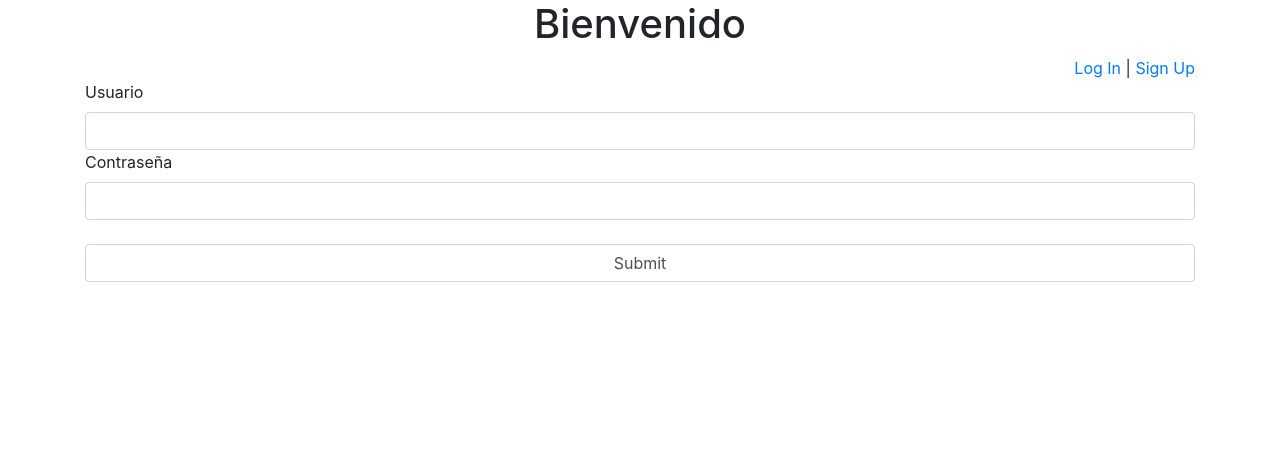
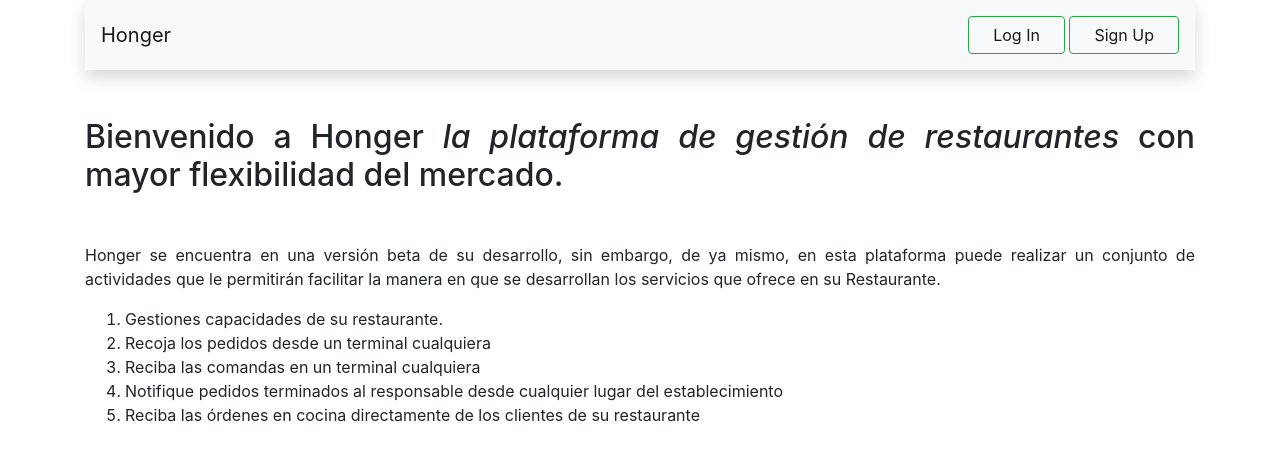
Before and after one commit to trevenk/si-part-1, a Symfony app: template templates/roles/homepage.html.twig in a window 1280 px wide. Shown: the top 461 px of the page. Run offline with Twig, Linux system fonts and the light colour scheme; the template is opened without the code that fills it, so the values that code supplies are empty; some libraries are stand-ins or nearby versions.

```diff
--- a/src/Controller/RestaurantController.php
+++ b/src/Controller/RestaurantController.php
@@ -89,7 +89,8 @@ class RestaurantController extends AbstractController
                 break;
 
             case 'admin':
-                return $this->render('roles/admin/admin.html.twig');
+
+                return $this->render('roles/admin/admin-dashboard.html.twig');
                 break;
 
             default:
--- a/src/DataFixtures/UserFixtures.php
+++ b/src/DataFixtures/UserFixtures.php
@@ -21,6 +21,7 @@ class UserFixtures extends Fixture
     {
         $user = new User();
         $user->setUsername('Bryan');
+        $user->setRoles(['ROLE_USER',]);
         $user->setPassword($this->passwordEncoder->encodePassword(
             $user, 'pass1'
         ));
--- a/src/Security/LoginFormAuthenticator.php
+++ b/src/Security/LoginFormAuthenticator.php
@@ -47,6 +47,7 @@ class LoginFormAuthenticator extends AbstractFormLoginAuthenticator
         $credentials = [
             'username' => $request->request->get('username'),
             'password' => $request->request->get('password'),
+            'role' =>$request->request->get('role'),
             'csrf_token' => $request->request->get('_csrf_token'),
         ];
         $request->getSession()->set(
--- a/templates/roles/admin/admin-dashboard.html.twig
+++ b/templates/roles/admin/admin-dashboard.html.twig
@@ -4,6 +4,9 @@
 
     <body class="mt-5">
     <div class="container text-center">
+        {% if is_granted('ROLE_ADMIN') %}
+
+
         <section class="mt-5">
             <nav class="mt-5">
                 <div class="nav nav-tabs justify-content-center mt-5" id="nav-tab" role="tablist">
@@ -138,6 +141,7 @@
 
             </div>
         </section>
+        {% endif %}
     </div>
     </body>
 
--- a/templates/roles/homepage.html.twig
+++ b/templates/roles/homepage.html.twig
@@ -2,20 +2,37 @@
 
 {% block body %}
     <div class="container">
-        <h1 class="text-center">Bienvenido</h1>
-        <ul class="nav justify-content-end">
-            <li><a href="{{ path('app_roles_show') }}">Log In</a> </li>
-            <li>&nbsp;|&nbsp;</li>
-            <li><a href="#">Sign Up</a> </li>
-        </ul>
-        <form method="post">
-            <label>Usuario</label>
-            <input type="text" name="usuario" class="form-control" id="usuario">
-            <label>Contrase&ntilde;a</label>
-            <input type="password" name="pass" class="form-control" id="pass">
-            <br>
-            <input type="submit" class="form-control">
-        </form>
+        <nav class="justify-content-between navbar navbar-expand-lg navbar-light bg-light shadow sticky-top">
+            <a class="navbar-brand" href="{{ path('app_homepage') }}">Honger</a>
+            <span class="navbar-text">
+                <ul class="navbar-nav mr-auto">
+                    <li class="">
+                        <a class="px-4 btn btn-outline-success" href="{{ path('app_login') }}">Log In</a>
+                    </li>
+                    <li class="">
+                        &nbsp;
+                    </li>
+
+                    <li class="">
+                        <a class="px-4 btn btn-outline-success" href="#">Sign Up</a>
+                    </li>
+                </ul>
+            </span>
+        </nav>
+
+        <h2 class="mt-5 justify-content-center text-justify">Bienvenido a Honger <i>la plataforma de gesti&oacute;n de restaurantes</i> con mayor flexibilidad del mercado.</h2>
+
+        <p class="mt-5 justify-content-center text-justify">Honger se encuentra en una versi&oacute;n beta de su desarrollo, sin embargo, de ya mismo, en esta plataforma puede realizar
+        un conjunto de actividades que le permitir&aacute;n facilitar la manera en que se desarrollan los servicios que ofrece en su
+        Restaurante.</p>
+        <ol>
+            <li>Gestiones capacidades de su restaurante.</li>
+            <li>Recoja los pedidos desde un terminal cualquiera</li>
+            <li>Reciba las comandas en un terminal cualquiera</li>
+            <li>Notifique pedidos terminados al responsable desde cualquier lugar del establecimiento</li>
+            <li>Reciba las &oacute;rdenes en cocina directamente de los clientes de su restaurante</li>
+        </ol>
+
 
     </div>
 {% endblock %}
```
Also changed, not shown: templates/security/login.html.twig (+8 -4 lines), 1 other file.
